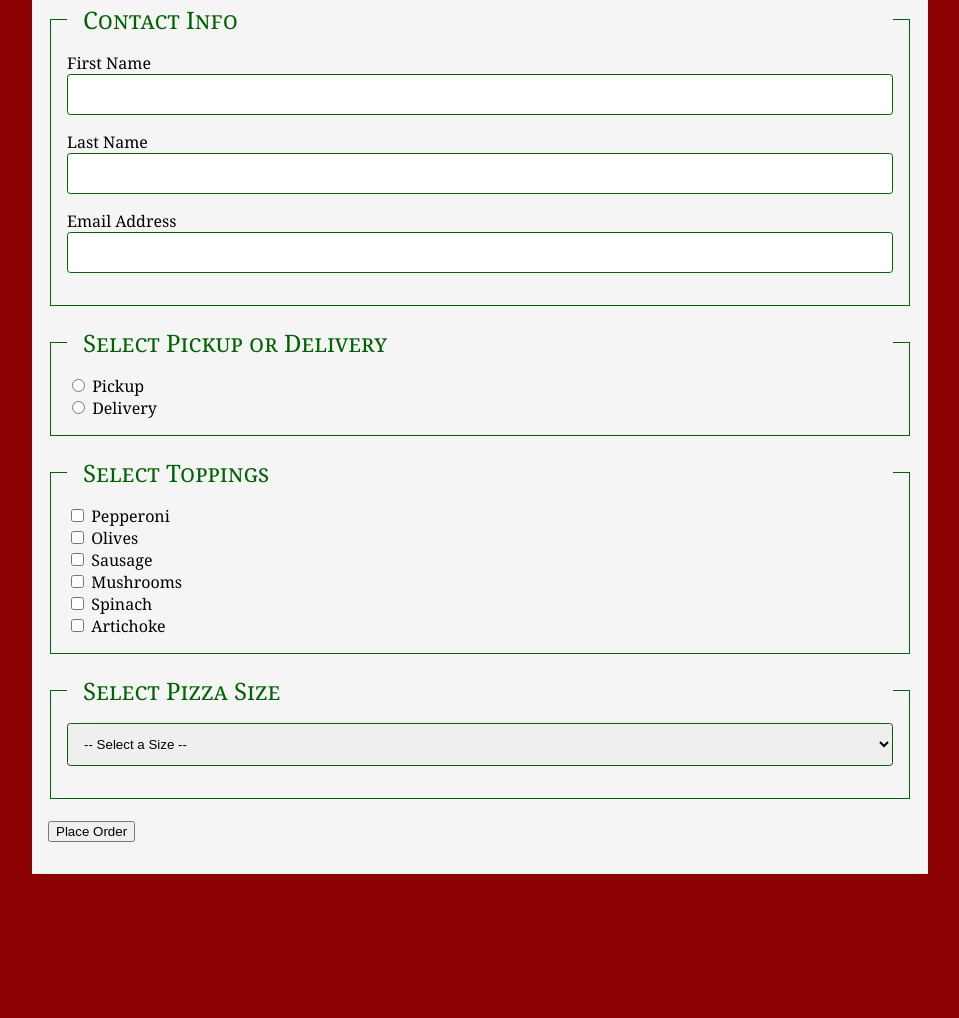
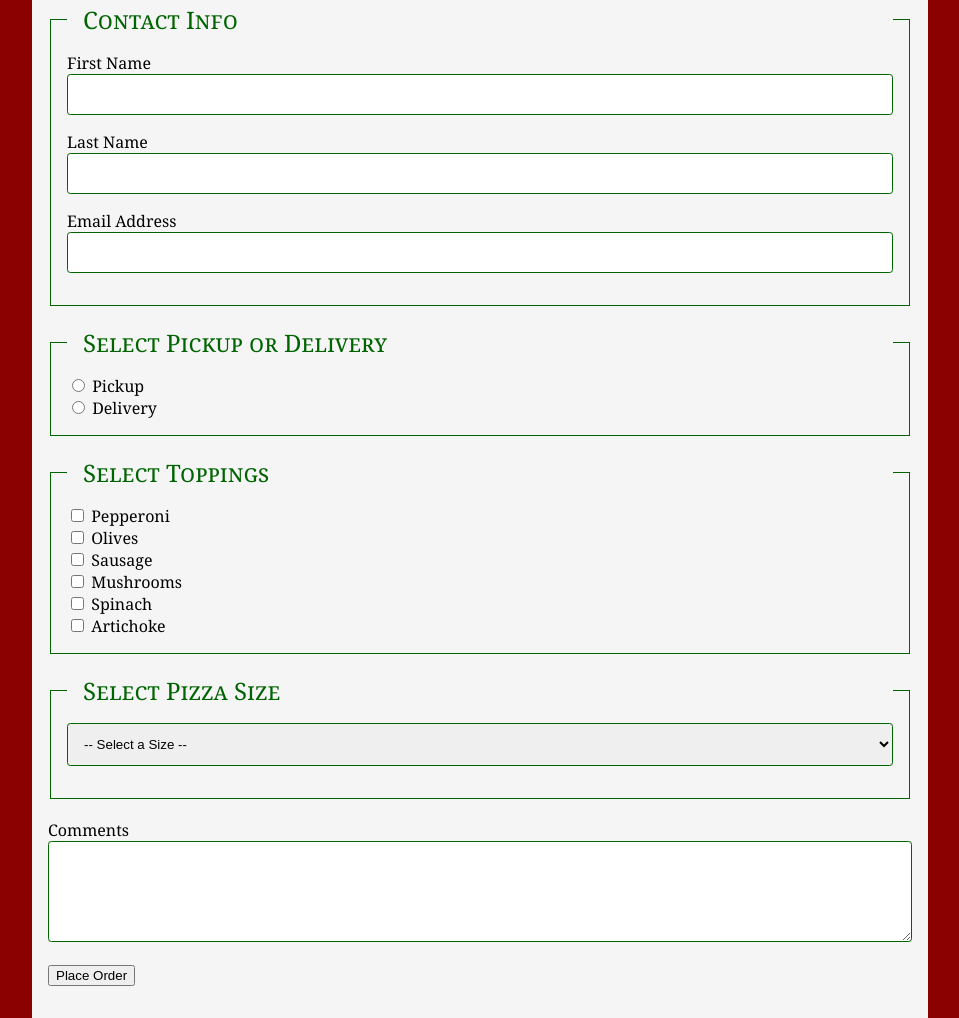
Before and after one commit to marenner/pizza, a plain HTML site: page index.html in a window 1280 px wide. Shown: the part 375-1393 px from the top of the page, without its empty margins (160-1119 px from the left). Before the commit the page ends 1249 px from the top, so only its background shows below. Drawn offline with Linux system fonts and the light colour scheme.

Commit message:
Added comment field

```diff
--- a/index.html
+++ b/index.html
@@ -69,6 +69,8 @@
                     <option value="large">Large</option>
                 </select>
             </fieldset>
+            <label for="comment">Comments</label>  <!-- Comments -->
+            <textarea rows="5" id="comment" name="comment"></textarea>
             <button type="submit" id="order-button">Place Order</button>
         </form>
     </div>
--- a/styles/pizza-styles.css
+++ b/styles/pizza-styles.css
@@ -37,7 +37,7 @@ body {
     color: white;
     font-size: 1rem;
 }
-input[type="text"], input[type="email"], select {
+input[type="text"], input[type="email"], select, textarea {
     width: 100%;
     border: 1px solid darkgreen;
     border-radius: .25em;
```
